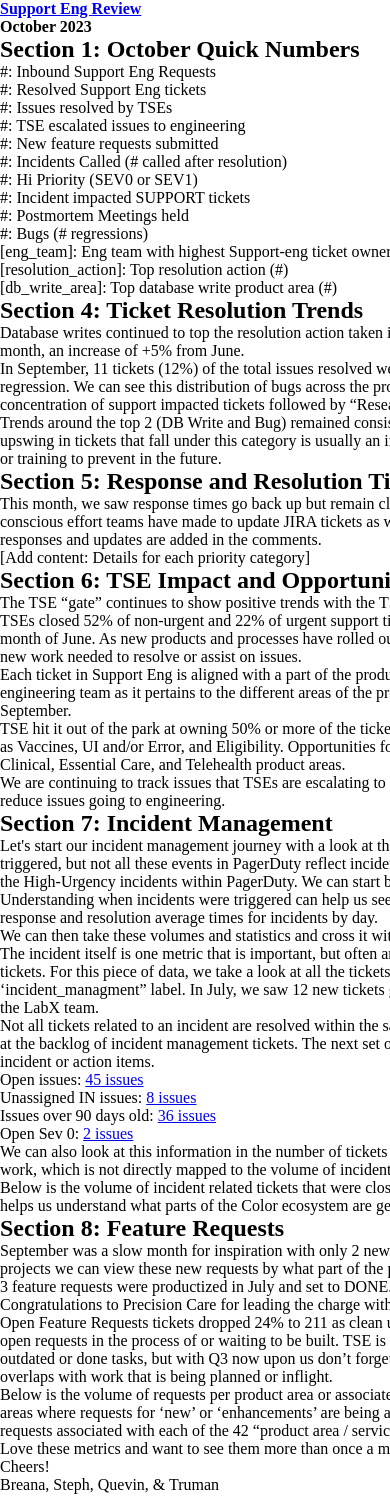
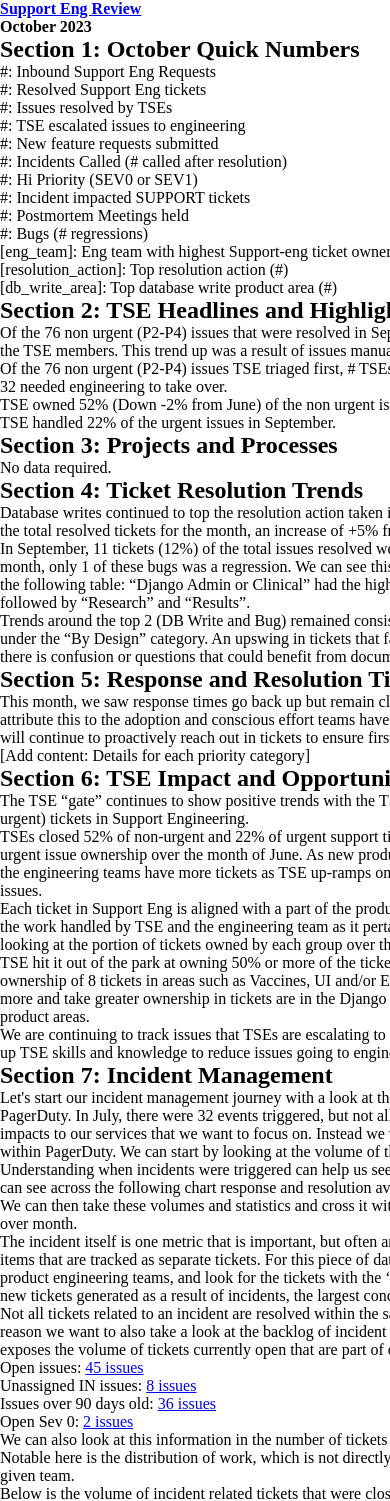
Before and after one commit to quevinrai/tse-support-eng-review, a Django app: page / in a window 390 px wide; the page is wider, and only the part inside the window is pictured. Shown: the top 1501 px of that part. Run offline with Django 4.2, Linux system fonts and the light colour scheme; data comes from the database, SQL or seed files in the repository.

Commit message:
Modify index.html styling • Add media query • Change <main> clamp min value from 940px to 720px

```diff
--- a/TSESupportEngReview/static/styles/main.css
+++ b/TSESupportEngReview/static/styles/main.css
@@ -5,7 +5,7 @@
 }
 
 main {
-    width: clamp(940px, 75%, 1280px);
+    width: clamp(720px, 75%, 1280px);
     margin: 0 auto;
 }
 
@@ -31,3 +31,13 @@ main {
     display: flex;
     flex-direction: column;
 }
+
+@media screen and (max-width: 940px) {
+    #section-splitview {
+        grid-template-areas: none;
+        grid-template-columns: none;
+
+        display: flex;
+        flex-direction: column;
+    }
+}
```
